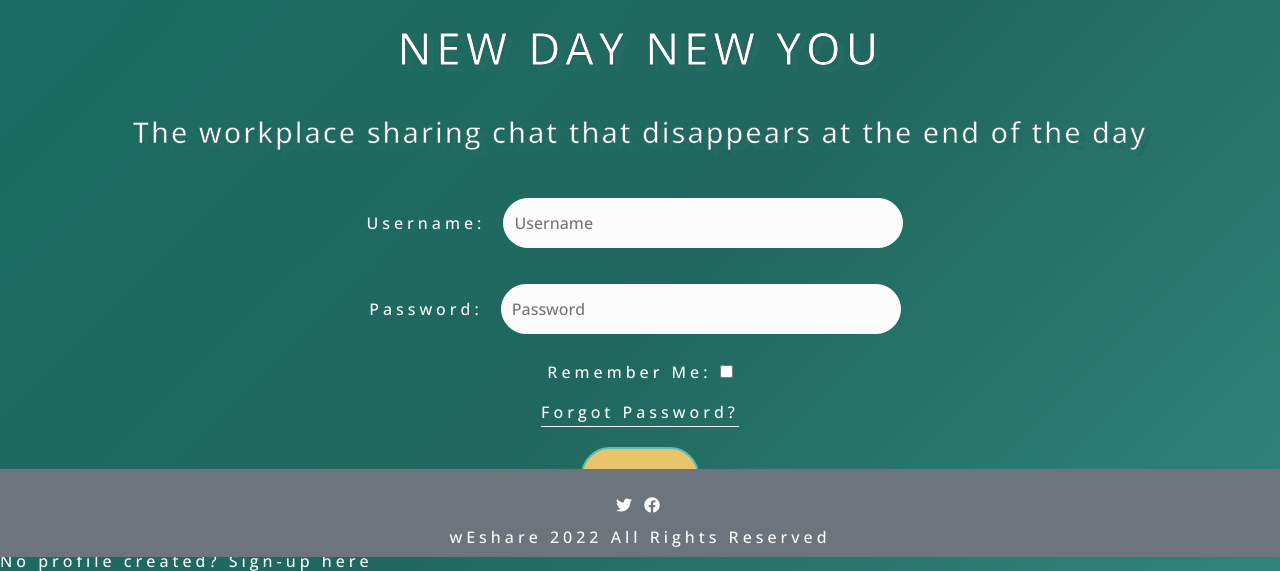
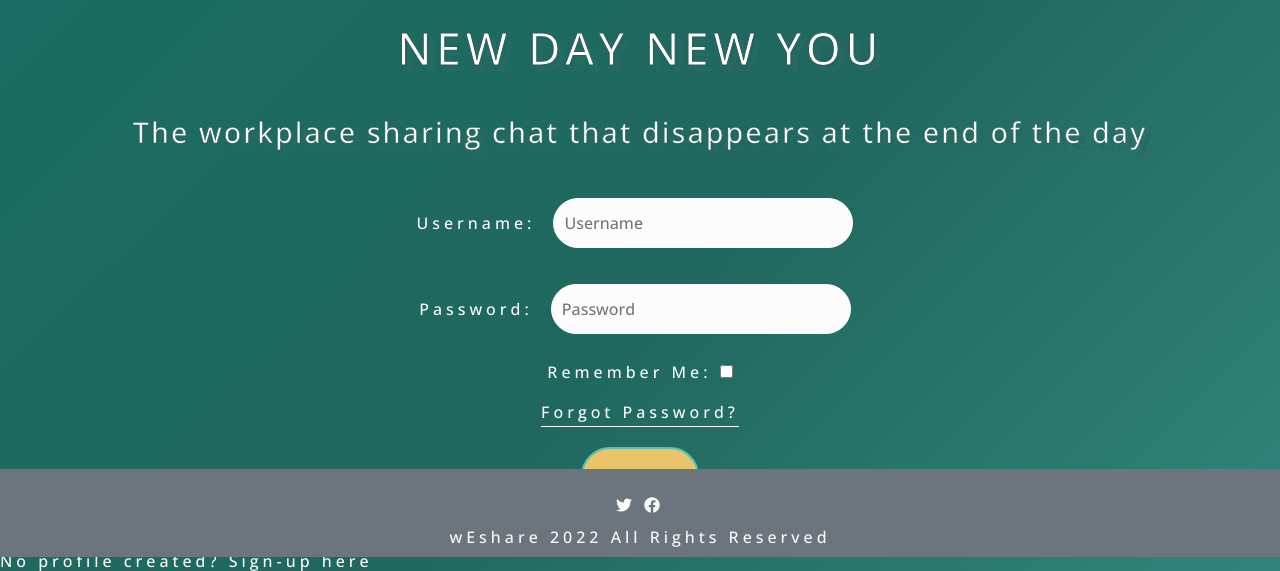
Before and after one commit to alissatroiano/team-6-hackathon, a Django app: page / in a window 1280 px wide. Shown: the part 243-814 px from the top of the page. Run offline with Django 3.2, Linux system fonts and the light colour scheme.

Commit message:
Change width of inputs on log in page

```diff
--- a/wEshare/static/css/style.css
+++ b/wEshare/static/css/style.css
@@ -114,7 +114,7 @@ input#id_login, input#id_password {
 	background: #fcfcfc;
 	color: #252525;
 	height: 50px;
-	width:400px;
+	width:300px;
 	border-radius: 50px;
 	border: 1px solid #fcfcfc;
 	margin: 10px;
```
